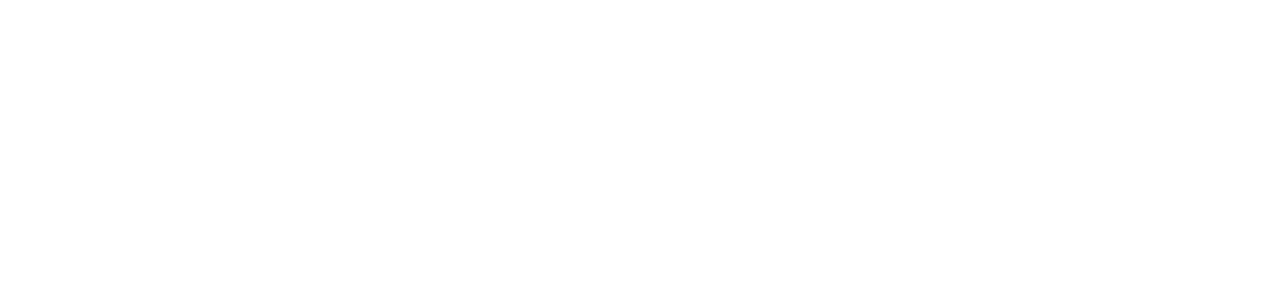
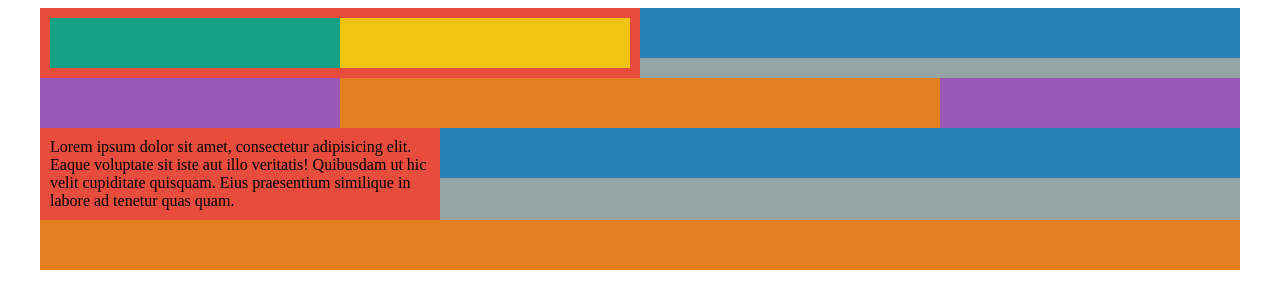
Before and after one commit to clasomato/grid, a plain HTML site: page index.html in a window 1280 px wide. Drawn offline with Linux system fonts and the light colour scheme.

Commit message:
Made grid layout

```diff
--- a/css/master.css
+++ b/css/master.css
@@ -0,0 +1,126 @@
+* {
+  box-sizing: border-box;
+}
+
+img {
+  max-width: 100%;
+}
+
+.red{
+    background-color: #e74c3c;
+}
+
+.blue{
+    background-color: #2980b9;
+}
+
+.green{
+    background-color: #16a085;
+}
+
+.yellow{
+    background-color: #f1c40f;
+}
+
+.purple{
+    background-color: #9b59b6;
+}
+
+.grey{
+    background-color: #95a5a6;
+}
+
+.orange{
+    background-color: #e67e22;
+}
+
+.pink{
+    background-color: #ff9ff3;
+}
+
+.skyblue{
+    background-color: #48dbfb;
+}
+
+.lime{
+    background-color: #badc58;
+}
+
+.black{
+    background-color: #2d3436;
+}
+
+.white{
+    background-color: #ecf0f1;
+}
+
+
+
+
+
+.container {
+  max-width: 1200px;
+  margin: 0 auto;
+  min-height: 50px;
+}
+
+.row::after {
+  content: '';
+  clear: both;
+  display: block;
+}
+
+.col {
+  min-height: 50px;
+  float: left;
+  padding: 10px;
+}
+
+
+.col1 {
+  width: 8.33%;
+}
+
+.col2 {
+  width: 16.66%;
+}
+
+.col3 {
+  width: 25%;
+}
+
+.col4 {
+  width: 33.33%;
+}
+
+.col5 {
+  width: 41.66;
+}
+
+.col6 {
+  width: 50%;
+}
+
+.col7 {
+  width: 58.33%;
+}
+
+.col8 {
+  width: 66.66%;
+}
+
+.col9 {
+  width: 75%;
+}
+
+.col10 {
+  width: 83.33%;
+}
+
+.col11 {
+  width: 91.66%;
+}
+
+.col12 {
+  width: 100%;
+}
--- a/index.html
+++ b/index.html
@@ -6,6 +6,36 @@
     <title>Grid Layout</title>
   </head>
   <body>
+    <div class="container grey">
+      <div class="row">
+        <div class="col col6 red">
+          <div class="row">
+            <div class="col col6 green"></div>
+            <div class="col col6 yellow"></div>
+          </div>
+        </div>
 
+        <div class="col col6 blue"></div>
+      </div>
+
+
+      <div class="row">
+        <div class="col col3 purple"></div>
+        <div class="col col6 orange"></div>
+        <div class="col col3 purple"></div>
+      </div>
+
+      <div class="row">
+        <div class="col col4 red">Lorem ipsum dolor sit amet, consectetur adipisicing elit. Eaque voluptate sit iste aut illo veritatis! Quibusdam ut hic velit cupiditate quisquam. Eius praesentium similique in labore ad tenetur quas quam.</div>
+        <div class="col col8 blue"></div>
+      </div>
+
+      <div class="row">
+        <div class="col col12 orange"></div>
+      </div>
+
+
+
+    </div>
   </body>
 </html>
```
